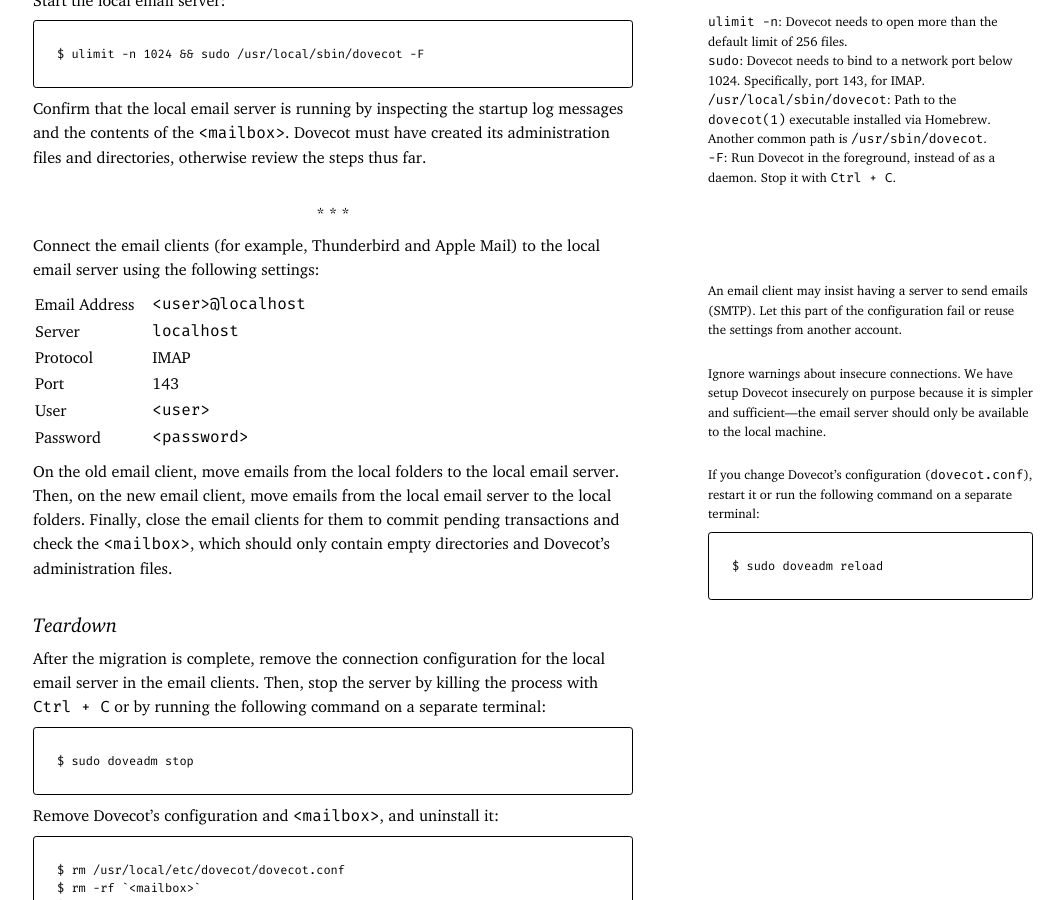
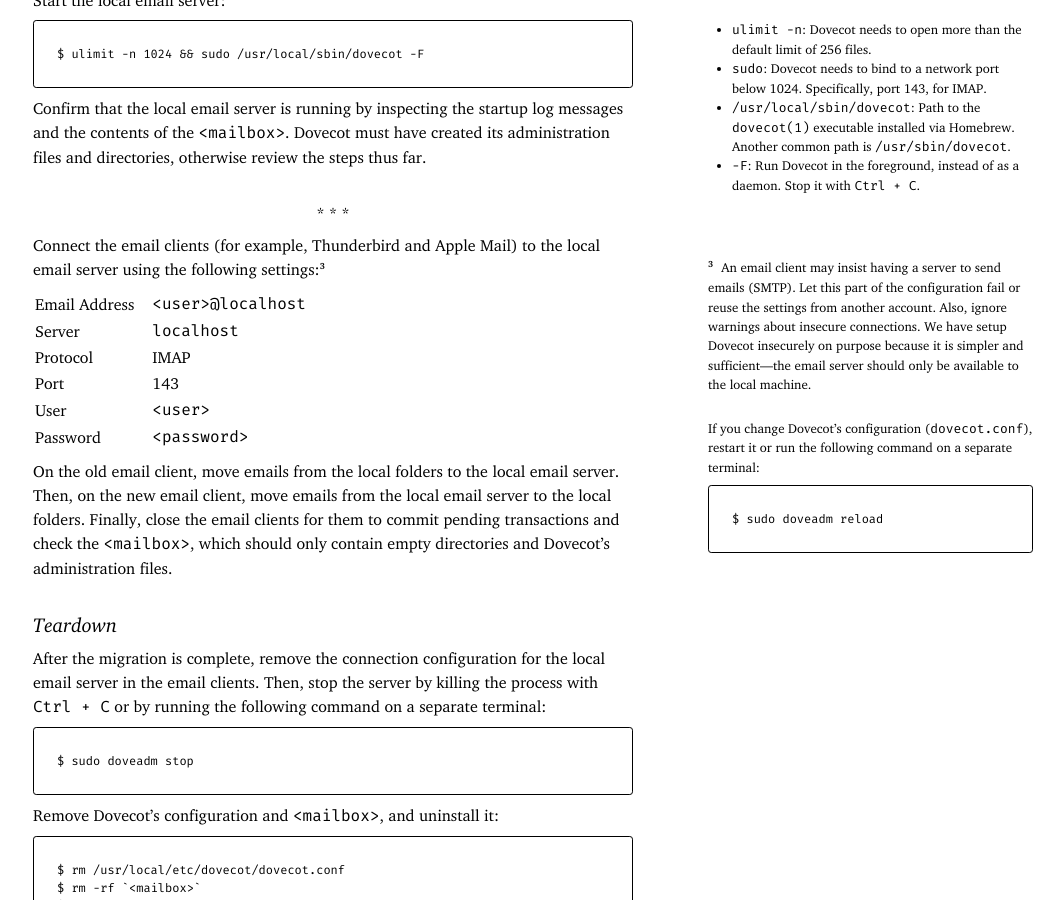
Before and after one commit to leafac/leafac.com, a Jekyll site: the page built from prose/email-migration/index.md, in a window 1280 px wide and 900 px high, scrolled down 2308 px. Shown: the whole window, without its empty margins (107-1171 px from the left). Built offline with Jekyll 4.4.1, drawn with Linux system fonts in a browser that asks for light colours; some of the changed text lies outside the part shown.

Commit message:
Fix margin note

````diff
--- a/prose/email-migration/index.md
+++ b/prose/email-migration/index.md
@@ -42,20 +42,16 @@
 $ brew install dovecot
 ```
 
-Create a directory to hold the local email server mailbox:
+Create a directory to hold the local email server mailbox:<label class="margin-note"><input type="checkbox"><span markdown="1">See the [appendix](#appendix-dovecot-configuration) for more details on `dovecot.conf`.</span></label>
 
 ```console
 $ mkdir <mailbox>
 ```
 
-<aside markdown="1">
-See the [appendix](#appendix-dovecot-configuration) for more details on `dovecot.conf`.
-</aside>
-
 Configure Dovecot by replacing the `<placeholders>` on the following template:
 
 <div class="code-block" markdown="1">
-`/usr/local/etc/dovecot/dovecot.conf`<label class="margin-note"><input type="checkbox"><span markdown="1">The path to `dovecot.conf` depends on the installation. For macOS and Homebrew, the appropriate path is `/usr/local/etc/dovecot/dovecot.conf`. Another path appropriate for many installations is `/etc/dovecot/dovecot.conf`.`</label>
+`/usr/local/etc/dovecot/dovecot.conf`<label class="margin-note"><input type="checkbox"><span markdown="1">The path to `dovecot.conf` depends on the installation. For macOS and Homebrew, the appropriate path is `/usr/local/etc/dovecot/dovecot.conf`. Another path appropriate for many installations is `/etc/dovecot/dovecot.conf`.</span></label>
 
 ```configuation
 protocols = imap
@@ -110,10 +106,10 @@
 Start the local email server:
 
 <aside markdown="1">
-`ulimit -n`: Dovecot needs to open more than the default limit of 256 files.
-`sudo`: Dovecot needs to bind to a network port below 1024. Specifically, port 143, for IMAP.
-`/usr/local/sbin/dovecot`: Path to the `dovecot(1)` executable installed via Homebrew. Another common path is `/usr/sbin/dovecot`.
-`-F`: Run Dovecot in the foreground, instead of as a daemon. Stop it with `Ctrl + C`.
+- `ulimit -n`: Dovecot needs to open more than the default limit of 256 files.
+- `sudo`: Dovecot needs to bind to a network port below 1024. Specifically, port 143, for IMAP.
+- `/usr/local/sbin/dovecot`: Path to the `dovecot(1)` executable installed via Homebrew. Another common path is `/usr/sbin/dovecot`.
+- `-F`: Run Dovecot in the foreground, instead of as a daemon. Stop it with `Ctrl + C`.
 </aside>
 
 ```console
@@ -124,15 +120,7 @@
 
 * * *
 
-Connect the email clients (for example, Thunderbird and Apple Mail) to the local email server using the following settings:
-
-<aside markdown="1">
-An email client may insist having a server to send emails (SMTP). Let this part of the configuration fail or reuse the settings from another account.
-</aside>
-
-<aside markdown="1">
-Ignore warnings about insecure connections. We have setup Dovecot insecurely on purpose because it is simpler and sufficient—the email server should only be available to the local machine.
-</aside>
+Connect the email clients (for example, Thunderbird and Apple Mail) to the local email server using the following settings:<label class="margin-note"><input type="checkbox"><span markdown="1">An email client may insist having a server to send emails (SMTP). Let this part of the configuration fail or reuse the settings from another account. Also, ignore warnings about insecure connections. We have setup Dovecot insecurely on purpose because it is simpler and sufficient—the email server should only be available to the local machine.</span></label>
 
 <aside markdown="1">
 If you change Dovecot’s configuration (`dovecot.conf`), restart it or run the following command on a separate terminal:
````
